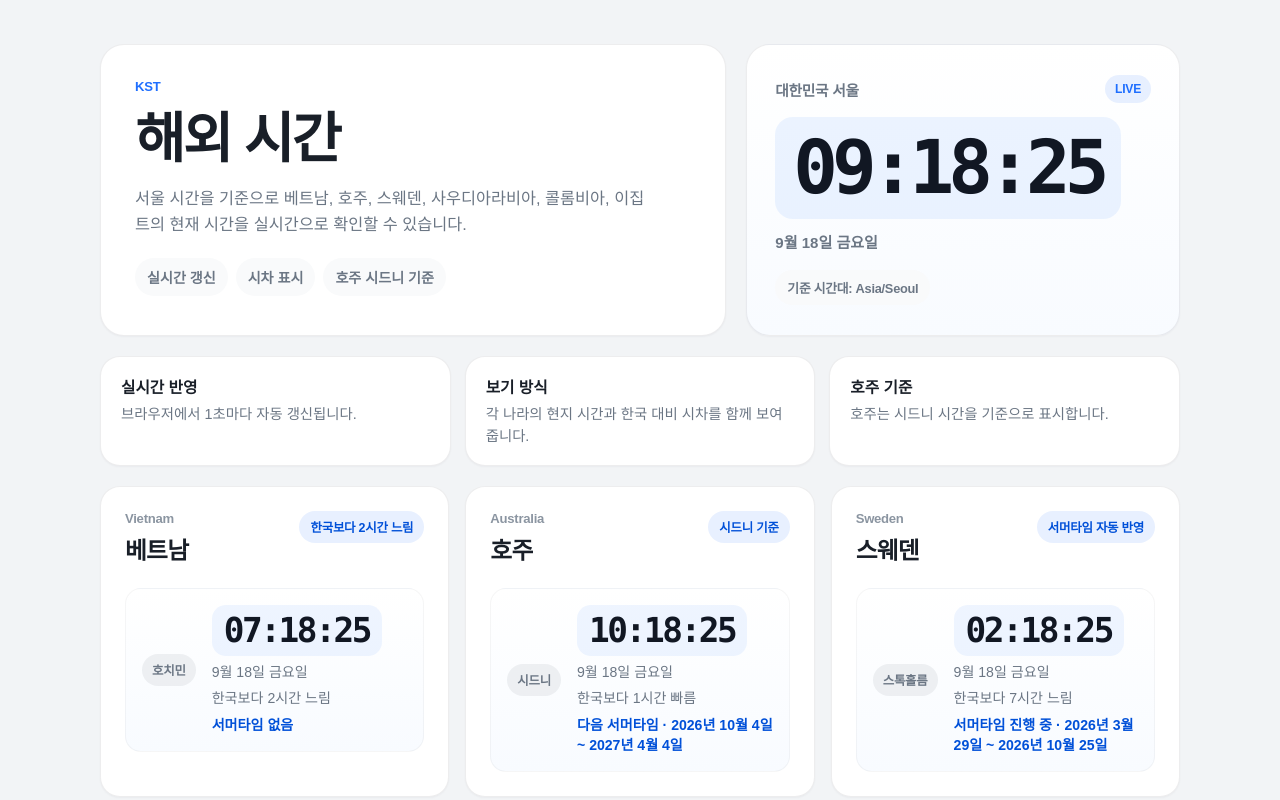
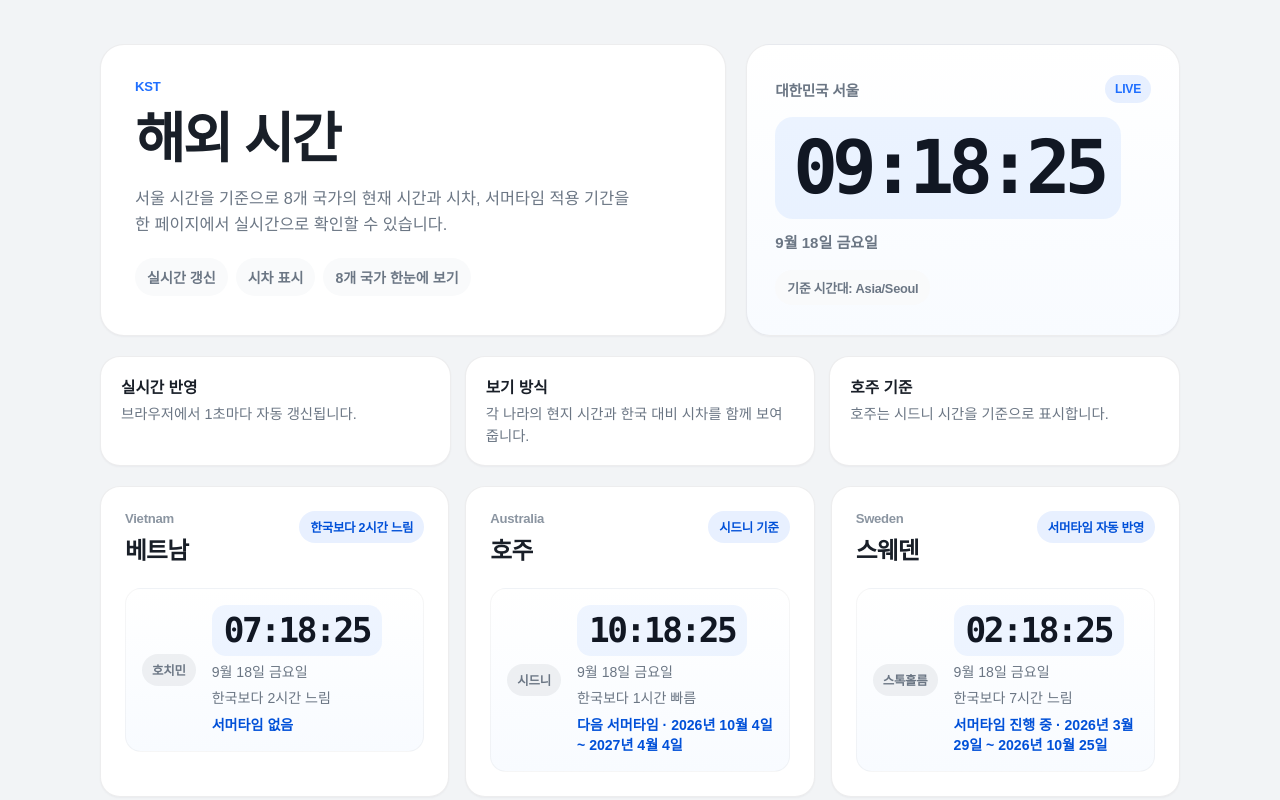
Before and after one commit to ericheo123/kst-world-time, a website built with Vite: page index.html in a window 1280 px wide. Shown: the top 800 px of the page. Built offline with nearby package versions, Linux system fonts and the light colour scheme; a web font is replaced by a local one.

Commit message:
feat: show requested eight countries on one page

```diff
--- a/index.html
+++ b/index.html
@@ -6,7 +6,7 @@
     <title>한국 기준 세계 시간</title>
     <meta
       name="description"
-      content="한국 시간을 기준으로 베트남, 호주, 스웨덴, 사우디아라비아, 콜롬비아, 이집트의 현재 시간을 실시간으로 확인하세요."
+      content="한국 시간을 기준으로 호주, 싱가포르, 카자흐스탄, 헝가리, 체코, 스웨덴, 폴란드, 독일의 현재 시간을 한 페이지에서 실시간으로 확인하세요."
     />
     <link
       rel="stylesheet"
@@ -27,13 +27,13 @@
           <p class="eyebrow">KST</p>
           <h1>해외 시간</h1>
           <p class="hero-text">
-            서울 시간을 기준으로 베트남, 호주, 스웨덴, 사우디아라비아, 콜롬비아, 이집트의
-            현재 시간을 실시간으로 확인할 수 있습니다.
+            서울 시간을 기준으로 8개 국가의 현재 시간과 시차, 서머타임 적용 기간을
+            한 페이지에서 실시간으로 확인할 수 있습니다.
           </p>
           <div class="hero-points">
             <span>실시간 갱신</span>
             <span>시차 표시</span>
-            <span>호주 시드니 기준</span>
+            <span>8개 국가 한눈에 보기</span>
           </div>
         </div>
 
```
Also changed, not shown: README.md.
